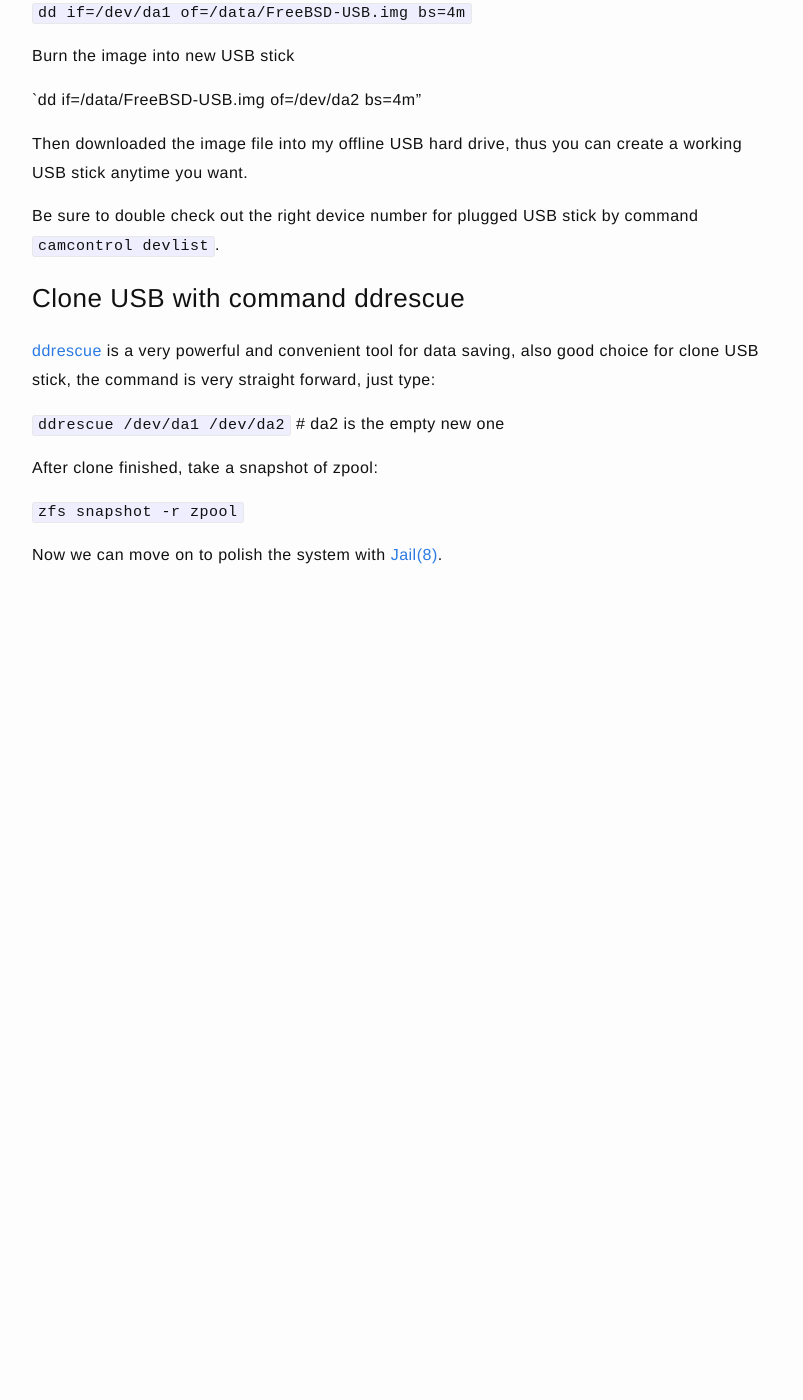
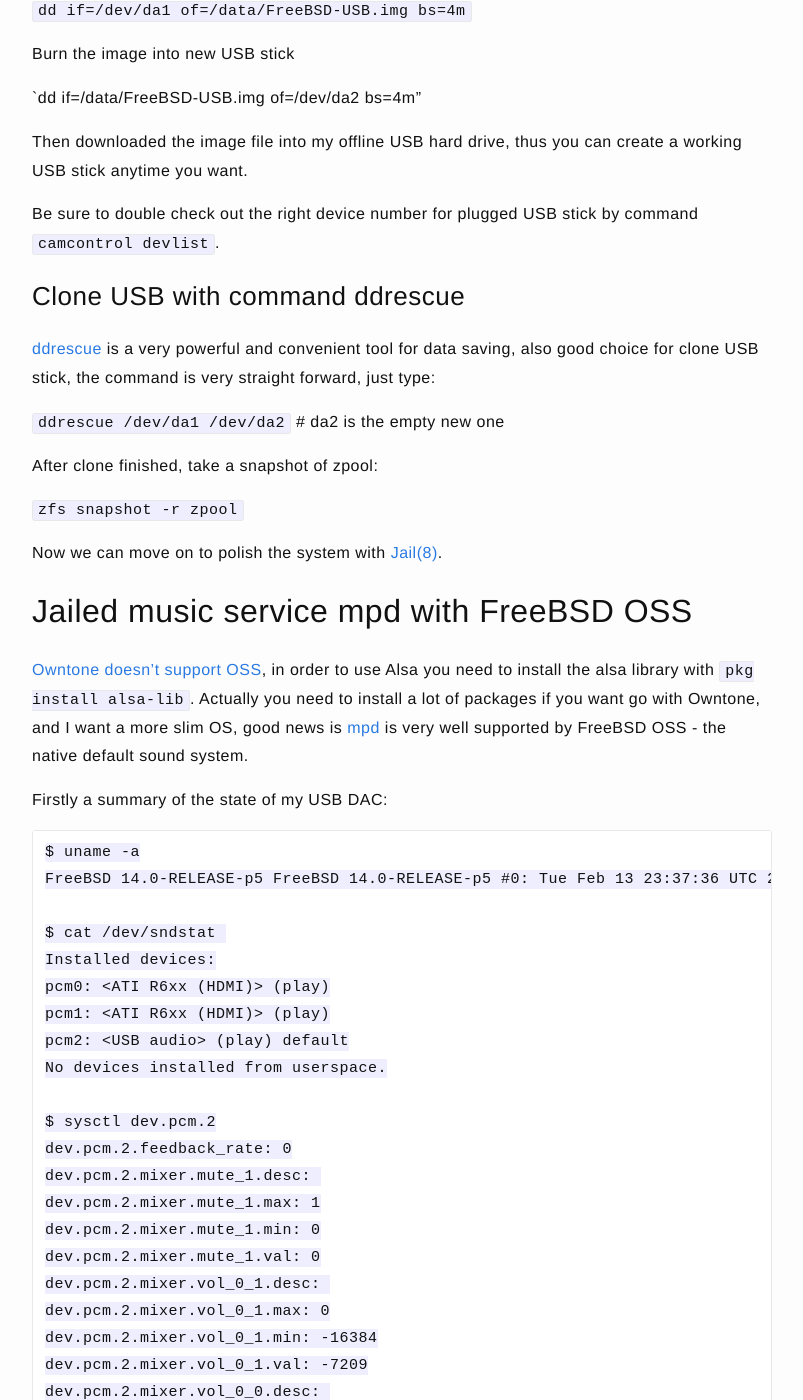
Before and after one commit to jazzi/jazzi.github.io, a Jekyll site: the page built from _posts/2023-12-21-hpe-microserver-gen10-with-freebsd.md, in a window 1280 px wide and 1400 px high, scrolled down 18624 px. Shown: the whole window, without its empty margins (238-1041 px from the left). Built offline with Jekyll 4.4.1, drawn with Linux system fonts in a browser that asks for light colours; before the commit the page ends 19254 px from its top, so only the background shows below that; some of the changed text lies outside the part shown.

Commit message:
add more

````diff
--- a/_posts/2023-12-21-hpe-microserver-gen10-with-freebsd.md
+++ b/_posts/2023-12-21-hpe-microserver-gen10-with-freebsd.md
@@ -683,7 +683,6 @@ detach 100 {
 };
 ```
 
----
 
 The third solution is to shut down the sound card on motherboard in BIOS settings.
 
@@ -718,3 +717,69 @@ After clone finished, take a snapshot of zpool:
 `zfs snapshot -r zpool`
 
 Now we can move on to polish the system with [Jail(8)](https://man.freebsd.org/cgi/man.cgi?query=jail&apropos=0&sektion=0&manpath=FreeBSD+14.0-RELEASE+and+Ports&arch=default&format=html).
+
+## Jailed music service mpd with FreeBSD OSS
+
+[Owntone doesn't support OSS](https://github.com/owntone/owntone-server/issues/285), in order to use Alsa you need to install the alsa library with `pkg install alsa-lib`. Actually you need to install a lot of packages if you want go with Owntone, and I want a more slim OS, good news is [mpd](https://www.musicpd.org) is very well supported by FreeBSD OSS - the native default sound system.
+
+Firstly a summary of the state of my USB DAC:
+
+```
+$ uname -a
+FreeBSD 14.0-RELEASE-p5 FreeBSD 14.0-RELEASE-p5 #0: Tue Feb 13 23:37:36 UTC 2024     root@amd64-builder.daemonology.net:/usr/obj/usr/src/amd64.amd64/sys/GENERIC amd64
+
+$ cat /dev/sndstat
+Installed devices:
+pcm0: <ATI R6xx (HDMI)> (play)
+pcm1: <ATI R6xx (HDMI)> (play)
+pcm2: <USB audio> (play) default
+No devices installed from userspace.
+
+$ sysctl dev.pcm.2
+dev.pcm.2.feedback_rate: 0
+dev.pcm.2.mixer.mute_1.desc:
+dev.pcm.2.mixer.mute_1.max: 1
+dev.pcm.2.mixer.mute_1.min: 0
+dev.pcm.2.mixer.mute_1.val: 0
+dev.pcm.2.mixer.vol_0_1.desc:
+dev.pcm.2.mixer.vol_0_1.max: 0
+dev.pcm.2.mixer.vol_0_1.min: -16384
+dev.pcm.2.mixer.vol_0_1.val: -7209
+dev.pcm.2.mixer.vol_0_0.desc:
+dev.pcm.2.mixer.vol_0_0.max: 0
+dev.pcm.2.mixer.vol_0_0.min: -16384
+dev.pcm.2.mixer.vol_0_0.val: -7209
+dev.pcm.2.mode: 3
+dev.pcm.2.bitperfect: 0
+dev.pcm.2.buffersize: 0
+dev.pcm.2.play.vchanformat: s16le:2.0
+dev.pcm.2.play.vchanrate: 48000
+dev.pcm.2.play.vchanmode: fixed
+dev.pcm.2.play.vchans: 1
+dev.pcm.2.hwvol_mixer: vol
+dev.pcm.2.hwvol_step: 5
+dev.pcm.2.%parent: uaudio0
+dev.pcm.2.%pnpinfo:
+dev.pcm.2.%location:
+dev.pcm.2.%driver: pcm
+dev.pcm.2.%desc: USB audio
+
+$ sysctl hw.usb.uaudio
+hw.usb.uaudio.debug: 0
+hw.usb.uaudio.buffer_ms: 2
+hw.usb.uaudio.default_channels: 0
+hw.usb.uaudio.default_bits: 32
+hw.usb.uaudio.default_rate: 0
+hw.usb.uaudio.handle_hid: 1
+
+$ dmesg | grep uaudio
+uaudio0 on uhub1
+uaudio0: <Burr-Brown from TI USB Audio DAC, class 0/0, rev 1.10/1.00, addr 1> on usbus0
+uaudio0: Play[0]: 48000 Hz, 2 ch, 16-bit S-LE PCM format, 2x2ms buffer.
+uaudio0: Play[0]: 44100 Hz, 2 ch, 16-bit S-LE PCM format, 2x2ms buffer.
+uaudio0: Play[0]: 32000 Hz, 2 ch, 16-bit S-LE PCM format, 2x2ms buffer.
+uaudio0: No recording.
+uaudio0: No MIDI sequencer.
+pcm2: <USB audio> on uaudio0
+uaudio0: HID volume keys found.
+```
````
